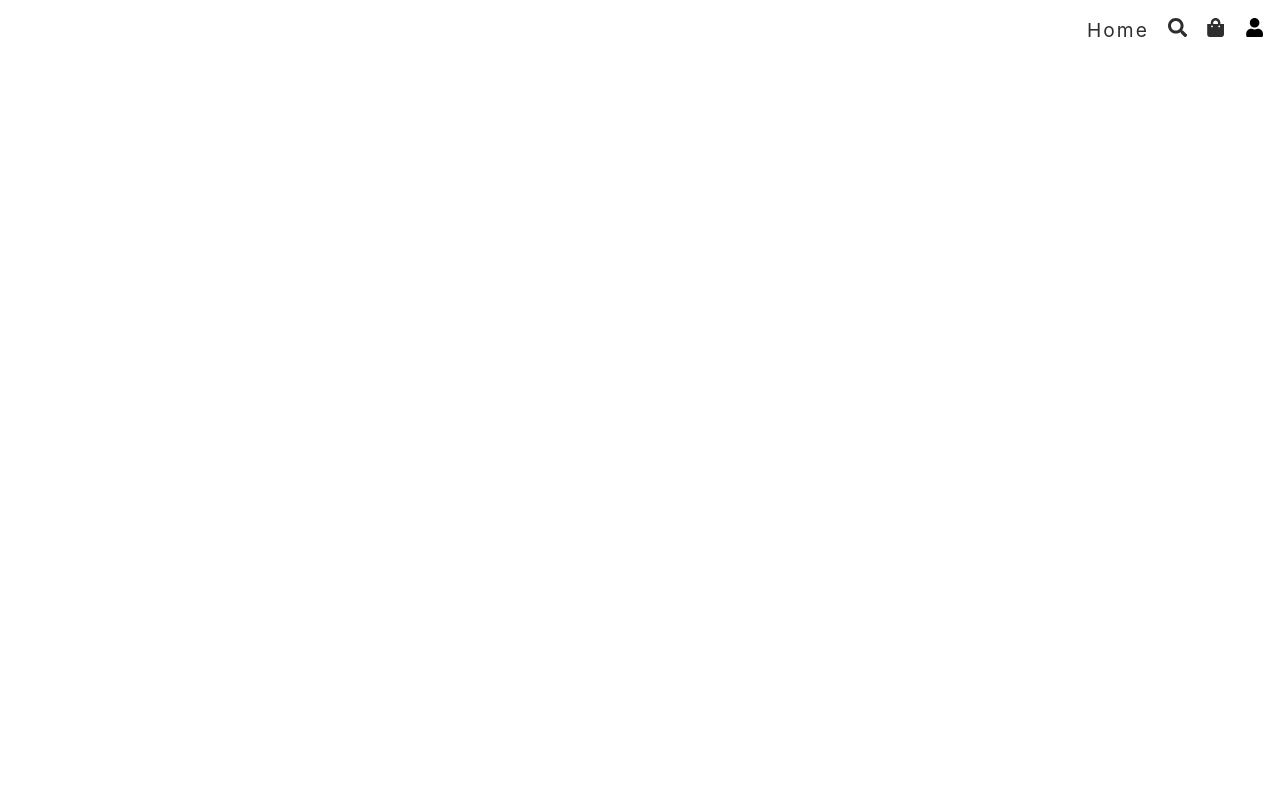
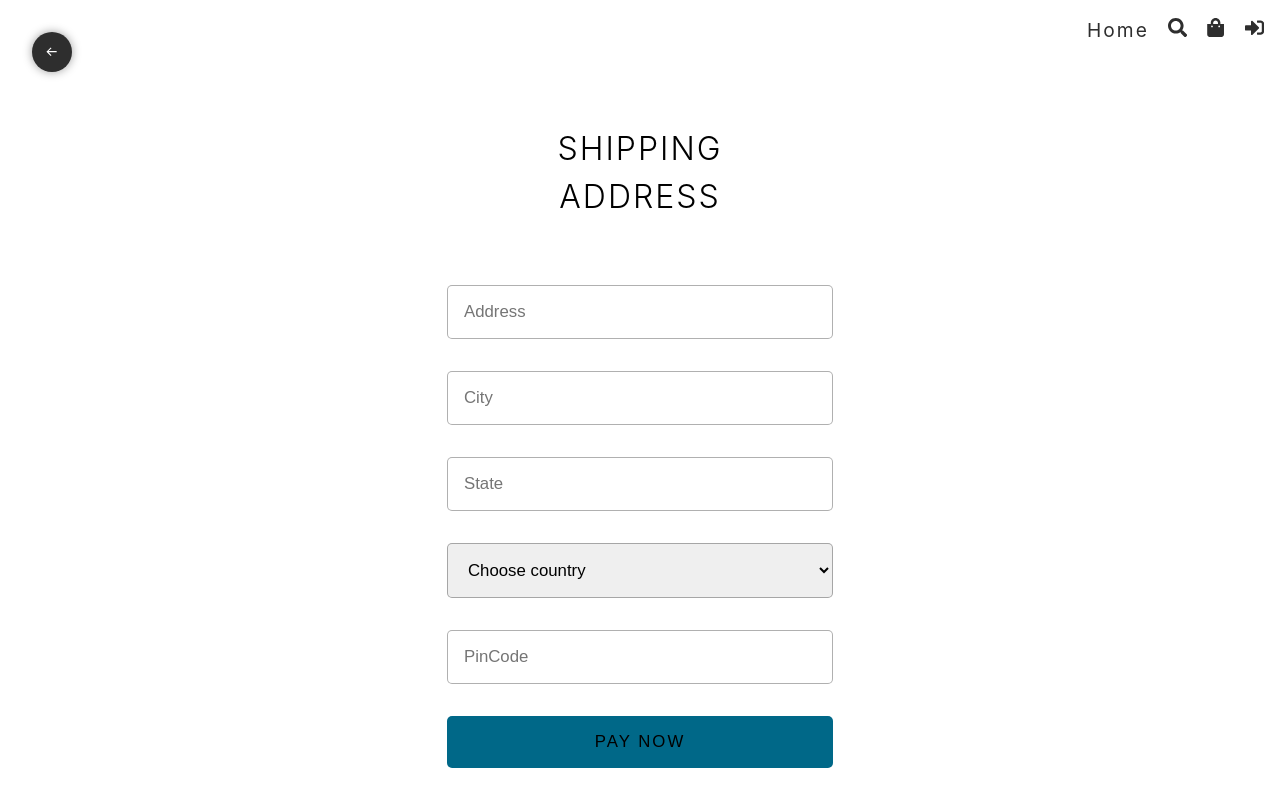
Before and after one commit to tarik619/mern-ecommerce-app-with-typescript, a React (Vite) app: page /shipping in a window 1280 px wide. Before the commit this address had no page. Built offline with nearby package versions, Linux system fonts and the light colour scheme.

Commit message:
creating shipping page and styling it

```diff
--- a/src/App.tsx
+++ b/src/App.tsx
@@ -6,6 +6,7 @@
 const Home = lazy(() => import("./pages/Home"));
 const Search = lazy(() => import("./pages/Search"));
 const Cart = lazy(() => import("./pages/Cart"));
+const Shipping = lazy(() => import("./pages/Shipping"));
 
 // admin routes importing
 
@@ -36,6 +37,10 @@
           <Route path="/" element={<Home />} />
           <Route path="/search" element={<Search />} />
           <Route path="/cart" element={<Cart />} />
+          {/* logged in user routes */}
+          <Route>
+            <Route path="/shipping" element={<Shipping />} />
+          </Route>
           {/* admin routes */}
           <Route
           // element={
--- a/src/components/Header.tsx
+++ b/src/components/Header.tsx
@@ -9,7 +9,7 @@
 import { useState } from "react";
 
 export default function Header() {
-  const user = { _id: "fdgfd", role: "admin" };
+  const user = { _id: "", role: "" };
   const [isOpen, setIsOpen] = useState(false);
   const logOutHandler = () => {
     setIsOpen(false);
--- a/src/pages/Cart.tsx
+++ b/src/pages/Cart.tsx
@@ -2,7 +2,6 @@
 import { VscError } from "react-icons/vsc";
 import CartItem from "../components/CartItem";
 import { Link } from "react-router-dom";
-import { RiH1 } from "react-icons/ri";
 
 const cartItems = [
   {
--- /dev/null
+++ b/src/pages/Shipping.tsx
@@ -0,0 +1,74 @@
+import { useState } from "react";
+import { BiArrowBack } from "react-icons/bi";
+import { useNavigate } from "react-router-dom";
+
+export default function Shipping() {
+  const navigate = useNavigate();
+  const [shippingInfo, setShippingInfo] = useState({
+    address: "",
+    city: "",
+    state: "",
+    country: "",
+    pinCode: "",
+  });
+  const changeHandler = (
+    e: React.ChangeEvent<HTMLInputElement | HTMLSelectElement>
+  ) => {
+    setShippingInfo((prev) => ({ ...prev, [e.target.name]: e.target.value }));
+  };
+  return (
+    <div className="shipping">
+      <button className="back-btn" onClick={() => navigate("/cart")}>
+        <BiArrowBack />
+      </button>
+      <form>
+        <h1>Shipping Address</h1>
+        <input
+          required
+          type="text"
+          placeholder="Address"
+          name="address"
+          value={shippingInfo.address}
+          onChange={changeHandler}
+        />
+        <input
+          required
+          type="text"
+          placeholder="City"
+          name="city"
+          value={shippingInfo.city}
+          onChange={changeHandler}
+        />
+        <input
+          required
+          type="text"
+          placeholder="State"
+          name="state"
+          value={shippingInfo.state}
+          onChange={changeHandler}
+        />
+        <select
+          name="country"
+          required
+          value={shippingInfo.country}
+          onChange={changeHandler}
+          id=""
+        >
+          <option value="">Choose country</option>
+          <option value="bangladesh">Bangladesh</option>
+          <option value="india">India</option>
+          <option value="pakistan">Pakistan</option>
+        </select>
+        <input
+          required
+          type="text"
+          placeholder="PinCode"
+          name="pinCode"
+          value={shippingInfo.pinCode}
+          onChange={changeHandler}
+        />
+        <button type="submit">Pay Now</button>
+      </form>
+    </div>
+  );
+}
--- a/src/styles/App.scss
+++ b/src/styles/App.scss
@@ -35,6 +35,7 @@
 @import "admin-styles/mixin";
 @import "Home";
 @import "cart";
+@import "shipping";
 
 @import "admin-styles/dashboard";
 @import "admin-styles/products";
--- a/src/styles/admin-styles/_mixin.scss
+++ b/src/styles/admin-styles/_mixin.scss
@@ -46,3 +46,12 @@
 @mixin baseShadow() {
   box-shadow: 0 0 10px rgba(0, 0, 0, 0.384);
 }
+
+@mixin btn($p: 0.5rem 1rem, $bg, $color) {
+  cursor: pointer;
+  border: none;
+  outline: none;
+  padding: $p;
+  background-color: $bg;
+  $color: $color;
+}
--- /dev/null
+++ b/src/styles/shipping.scss
@@ -0,0 +1,58 @@
+.shipping {
+  @include flex;
+
+  .back-btn {
+    @include square(2.5rem);
+    background-color: $color2;
+    color: $color1;
+    @include flex;
+    position: fixed;
+    top: 2rem;
+    left: 2rem;
+    border-radius: 100%;
+    border: none;
+    outline: none;
+    cursor: pointer;
+    @include baseShadow;
+
+    svg {
+      transition: all 0.3s;
+    }
+
+    &:hover svg {
+      translate: -0.25rem;
+    }
+  }
+
+  > form {
+    max-width: 450px;
+    width: 100%;
+    @include flex(column, center, stretch, 2rem);
+    padding: 2rem;
+
+    > h1 {
+      @include heading(2px);
+      margin: 2rem;
+      text-align: center;
+    }
+    > input,
+    > select {
+      border: 1px solid rgba(31, 31, 31, 0.351);
+      padding: 1rem;
+      outline: none;
+      font-size: 1.05rem;
+      border-radius: 5px;
+    }
+
+    > button {
+      @include btn(1rem, $color3, $color1);
+      border-radius: 5px;
+      font-size: 1.05rem;
+      text-transform: uppercase;
+      letter-spacing: 2px;
+      &:hover {
+        opacity: 0.8;
+      }
+    }
+  }
+}
```
